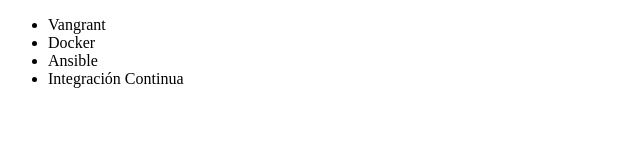
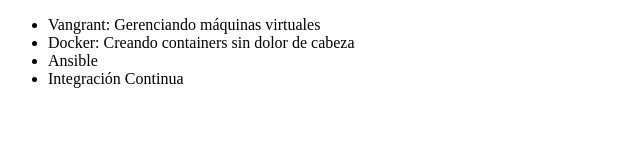
Before and after one commit to anfgdre/alura-git, a plain HTML site: page carpeta/index.html in a window 1280 px wide. Shown: the whole page, without its empty margins (0-640 px from the left). Drawn offline with Linux system fonts and the light colour scheme.

Commit message:
corrigiendo curso de vagrant

```diff
--- a/carpeta/index.html
+++ b/carpeta/index.html
@@ -6,8 +6,8 @@
     </head>
     <body>
         <ul>
-            <li>Vangrant</li>
-            <li>Docker</li>
+            <li>Vangrant: Gerenciando máquinas virtuales</li>
+            <li>Docker: Creando containers sin dolor de cabeza</li>
             <li>Ansible</li>
             <li>Integración Continua</li>
         </ul>
```
